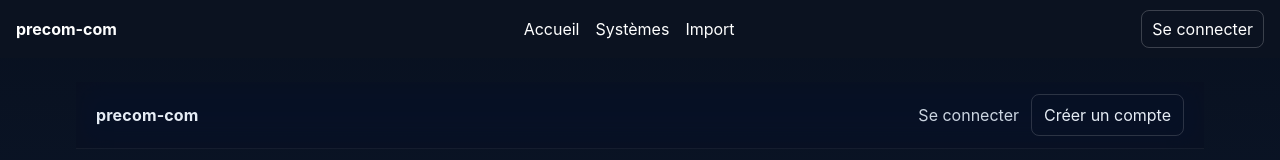
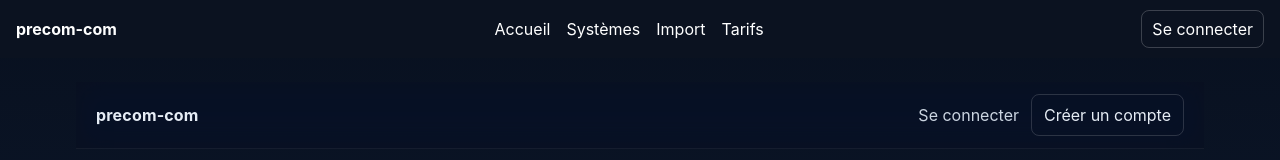
Before and after one commit to dominiqueBERNARD34/precom-com-app, a Next.js app: page / in a window 1280 px wide. Shown: the top 160 px of the page. Built offline with nearby package versions, Linux system fonts and the light colour scheme.

Commit message:
Update layout.tsx

```diff
--- a/app/layout.tsx
+++ b/app/layout.tsx
@@ -12,10 +12,12 @@ export default function RootLayout({ children }: { children: React.ReactNode })
           <div style={{ fontWeight:700 }}>precom-com</div>
 
           <nav style={{ display:'flex', gap:16 }}>
-            <a href="/"        style={{ color:'#fff', textDecoration:'none' }}>Accueil</a>
-            <a href="/systems" style={{ color:'#fff', textDecoration:'none' }}>Systèmes</a>
-            <a href="/tab-lab" style={{ color:'#fff', textDecoration:'none' }}>Import</a>
+             <a href="/"          style={{ color:'#fff', textDecoration:'none' }}>Accueil</a>
+             <a href="/systems"   style={{ color:'#fff', textDecoration:'none' }}>Systèmes</a>
+             <a href="/tab-lab"   style={{ color:'#fff', textDecoration:'none' }}>Import</a>
+             <a href="/pricing"   style={{ color:'#fff', textDecoration:'none' }}>Tarifs</a>
           </nav>
+
 
           {/* Actions à droite : SEULEMENT "Se connecter" */}
           <div style={{ display:'flex', gap:12 }}>
```
